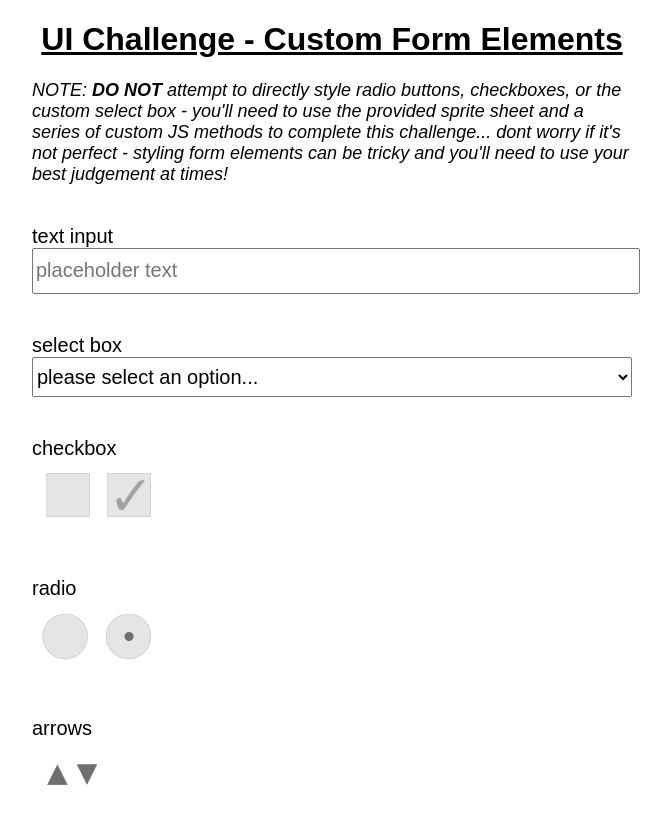
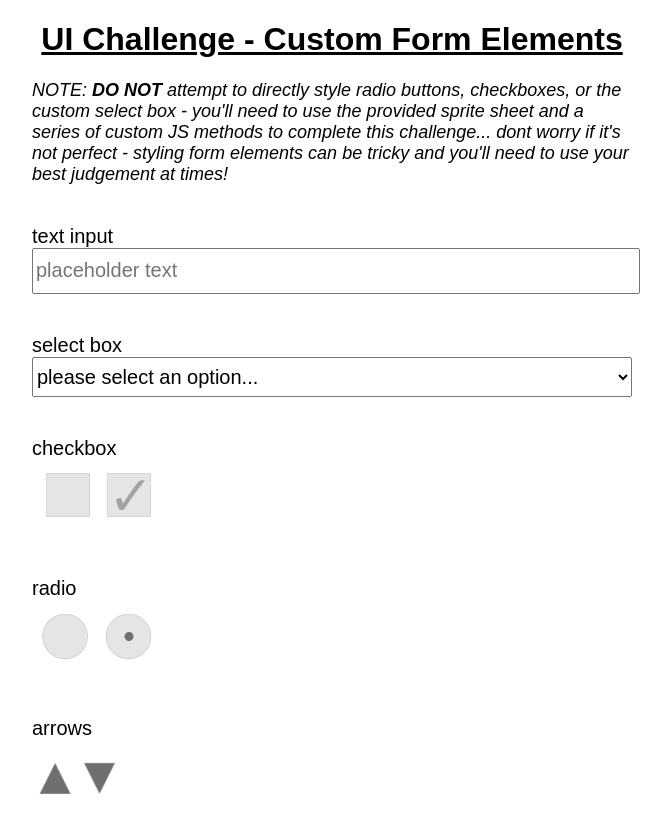
Before and after one commit to EmeryP/ui-challenge-2, a plain HTML site: page index.html in a window 1280 px wide. Shown: the whole page, without its empty margins (308-979 px from the left). Drawn offline with Linux system fonts and the light colour scheme.

Commit message:
styled with css

```diff
--- a/styles.css
+++ b/styles.css
@@ -60,9 +60,9 @@ section{
 
 #buttonSprite{
   background-image: url('form-elements-sprite.png');
-  background-size: 400px;
+  background-size: 600px;
   background-repeat: no-repeat;
   height: 100px;
   width: 130px;
-  background-position: -270px -30px;
+  background-position: -420px -70px;
 }
```
